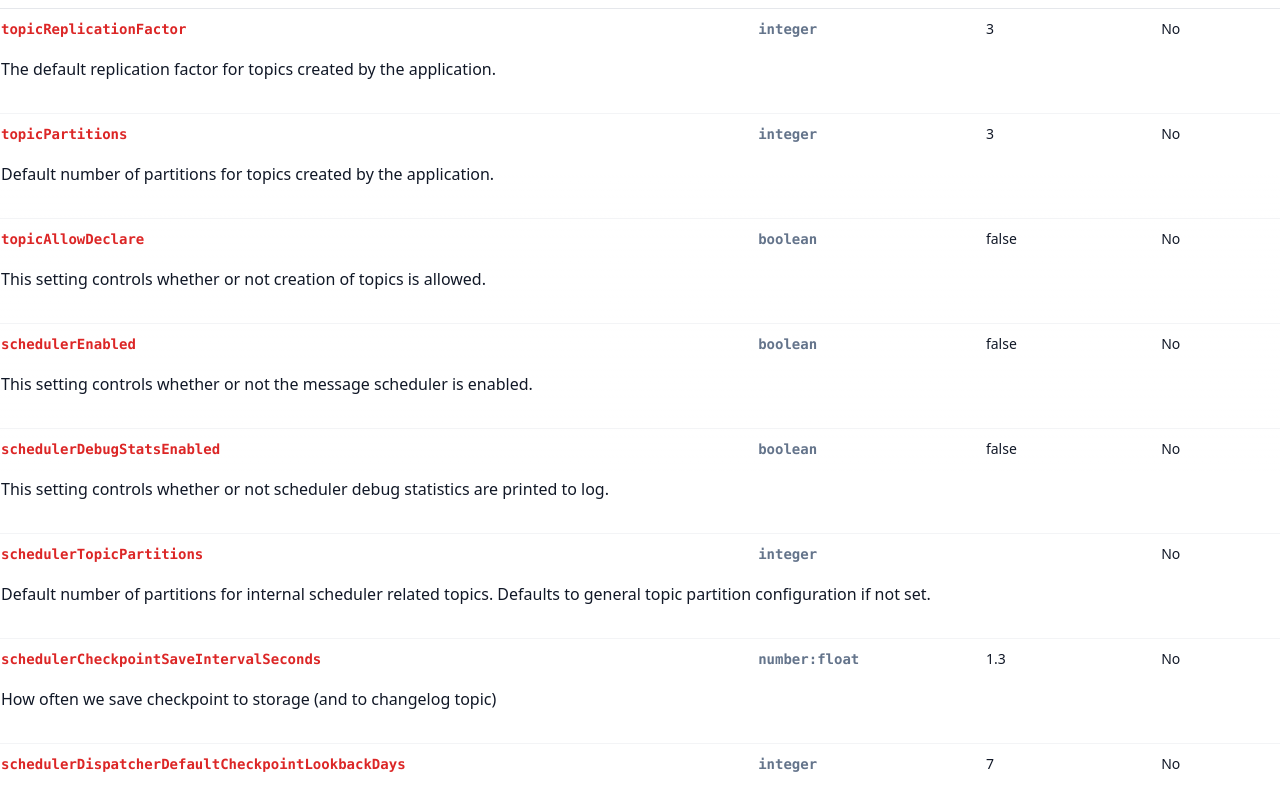
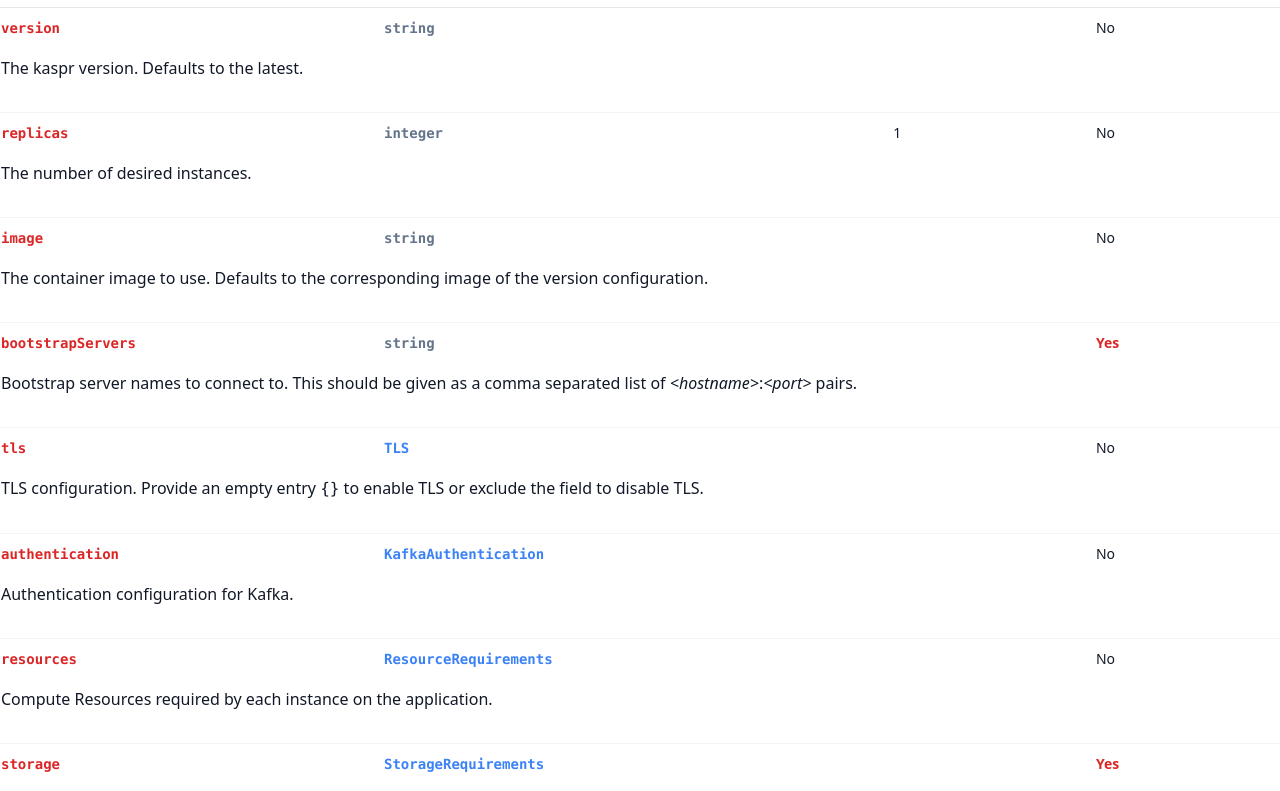
Before and after one commit to vmirz/kaspr-docs, a Next.js app: page /docs/api-reference/v1alpha1 in a window 1280 px wide. Shown: the part 629-1420 px from the top of the page. Built offline with nearby package versions, Linux system fonts and the light colour scheme.

Commit message:
Update v1alpha1.mdx

```diff
--- a/pages/docs/api-reference/v1alpha1.mdx
+++ b/pages/docs/api-reference/v1alpha1.mdx
@@ -35,6 +35,71 @@
       'Metadata that all persisted resources must have.',
       'Yes'
     ]
+  ]}
+/>
+
+## KasprAppSpec
+
+Specification of the desired settings of the application.
+
+<OptionTable
+  options={[
+    [
+      'version',
+      'string',
+      '',
+      'The kaspr version. Defaults to the latest.',
+      'No'
+    ],
+    [
+      'replicas',
+      'integer',
+      '1',
+      'The number of desired instances.',
+      'No'
+    ],
+    [
+      'image',
+      'string',
+      '',
+      'The container image to use. Defaults to the corresponding image of the version configuration.',
+      'No'
+    ],
+    [
+      'bootstrapServers',
+      'string',
+      '',
+      'Bootstrap server names to connect to. This should be given as a comma separated list of _<hostname>_:_<port>_ pairs.',
+      'Yes'
+    ],
+    [
+      'tls',
+      {'href': '#tls', label: 'TLS'},
+      '',
+      'TLS configuration. Provide an empty entry `{}` to enable TLS or exclude the field to disable TLS.',
+      'No'
+    ],
+    [
+      'authentication',
+      {'href': '#kafkaauthentication', label: 'KafkaAuthentication'},
+      '',
+      'Authentication configuration for Kafka.',
+      'No'
+    ],
+    [
+      'resources',
+      {'href': 'https://kubernetes.io/docs/reference/generated/kubernetes-api/v1.26/#resourcerequirements-v1-core', label: 'ResourceRequirements'},
+      '',
+      'Compute Resources required by each instance on the application.',
+      'No'
+    ],
+    [
+      'storage',
+      {'href': '#storagerequirements', label: 'StorageRequirements'},
+      '',
+      'Disk storage required by each instance of the application.',
+      'Yes'
+    ],
   ]}
 />
 
@@ -194,68 +259,331 @@
   ]}
 />
 
-## KasprAppSpec
+## KasprAgent
 
-Specification of the desired settings of the application.
+A distributed system processing events in a stream.
 
 <OptionTable
   options={[
     [
-      'version',
+      'apiVersion',
+      'string',
+      'kaspr.io/v1alpha1',
+      '',
+      'Yes'
+    ],
+    [
+      'kind',
+      'string',
+      'KasprAgent',
+      '',
+      'Yes'
+    ],
+    [
+      'metadata',
+      {'href': 'https://kubernetes.io/docs/reference/generated/kubernetes-api/v1.26/#objectmeta-v1-meta', label: 'ObjectMeta'},
+      '{}',
+      'Metadata that all persisted resources must have. An agent must declare a label `kaspr.io/app` with the value of the app name it will be run on.',
+      'Yes'
+    ],
+    [
+      'spec',
+      {'href': '#kaspragentspec', label: 'KasprAgentSpec'},
+      '{}',
+      'Specification of the desired behavior of the KasprAgent.',
+      'Yes'
+    ]
+  ]}
+/>
+
+## KasprAgentSpec
+
+Specification of the desired behavior of the KasprAgent.
+
+<OptionTable
+  options={[
+    [
+      'description',
       'string',
       '',
-      'The kaspr version. Defaults to the latest.',
+      'A short description of the agent for documentation purpose.',
       'No'
     ],
     [
-      'replicas',
-      'integer',
-      '1',
-      'The number of desired instances.',
+      'input',
+      {'href': '#kaspragentinput', label: 'KasprAgentInput'},
+      '{}',
+      'Input configuration for the agent.',
+      'Yes'
+    ],
+    [
+      'output',
+      {'href': '#kaspragentoutput', label: 'KasprAgentOutput'},
+      '{}',
+      'Output configuration for the agent. Processed events are sent out to the optional output.',
       'No'
     ],
     [
-      'image',
-      'string',
-      '',
-      'The container image to use. Defaults to the corresponding image of the version configuration.',
+      'processors',
+      {'href': '#kaspragentprocessors', label: 'KasprAgentProcessors'},
+      '{}',
+      'Sequence of operations that handle input events. Processors are optional and can be used to modify or act on the input events before they are sent to the output.',
+      'No'
+    ]
+  ]}
+/>
+
+## KasprAgentInput
+
+Input configuration for the KasprAgent.
+
+<OptionTable
+  options={[
+    [
+      'topic',
+      {'href': '#kaspragentinputtopic', label: 'KasprAgentInputTopic'},
+      '{}',
+      'Input topic configuration; mutually exclusive with `channel`.',
       'No'
     ],
     [
-      'bootstrapServers',
+      'channel',
+      {'href': '#kaspragentinputchannel', label: 'KasprAgentInputChannel'},
+      '{}',
+      'Input channel configuration; mutually exclusive with `topic`.',
+      'No'
+    ]
+  ]}
+/>
+
+## KasprAgentInputTopic
+
+Input topic configuration for the KasprAgent.
+
+<OptionTable
+  options={[
+    [
+      'name',
       'string',
       '',
-      'Bootstrap server names to connect to. This should be given as a comma separated list of _<hostname>_:_<port>_ pairs.',
+      'Topic names to subscribe to. This can be a single topic or a comma-separated list of topics. Required, but mutually exclusive with `pattern`.',
+      'No'
+    ],
+    [
+      'pattern',
+      'string',
+      '',
+      'Regex pattern of topic names to subscribe to. Required, but mutually exclusive with `name`.',
+      'No'
+    ],
+    [
+      'keySerializer',
+      'string',
+      'json',
+      'Serializer for the key portion of the kafka message. Must be one of `raw`, `json`, `pickle`, or `binary`.',
+      'No'
+    ],
+    [
+      'valueSerializer',
+      'string',
+      'json',
+      'Serializer for the value portion of the kafka message. Must be one of `raw`, `json`, `pickle`, or `binary`.',
+      'No'
+    ]
+  ]}
+/>
+
+## KasprAgentInputChannel
+
+Input channel configuration for the KasprAgent.
+
+<OptionTable
+  options={[
+    [
+      'name',
+      'string',
+      '',
+      'Name of the channel to subscribe to',
+      'Yes'
+    ]
+  ]}
+/>
+
+## KasprAgentOutput
+
+Output configuration for the KasprAgent.
+
+<OptionTable
+  options={[
+    [
+      'topics',
+      {'href': '#kaspragentoutputtopic', label: 'KasprAgentOutputTopic[]'},
+      '[]',
+      'List of topics to publish to.',
+      'No'
+    ]
+  ]}
+/>
+
+## KasprAgentOutputTopic
+
+Output topic configuration for the KasprAgent.
+
+<OptionTable
+  options={[
+    [
+      'name',
+      'string',
+      '',
+      'Topic name',
       'Yes'
     ],
     [
-      'tls',
-      {'href': '#tls', label: 'TLS'},
-      '',
-      'TLS configuration. Provide an empty entry `{}` to enable TLS or exclude the field to disable TLS.',
+      'ack',
+      'boolean',
+      'false',
+      'Wait for broker acknoledgement before considering the message sent.',
       'No'
     ],
     [
-      'authentication',
-      {'href': '#kafkaauthentication', label: 'KafkaAuthentication'},
-      '',
-      'Authentication configuration for Kafka.',
+      'keySerializer',
+      'string',
+      'json',
+      'Serializer for the key portion of the kafka message. Must be one of `raw`, `json`, `pickle`, or `binary`.',
       'No'
     ],
     [
-      'resources',
-      {'href': 'https://kubernetes.io/docs/reference/generated/kubernetes-api/v1.26/#resourcerequirements-v1-core', label: 'ResourceRequirements'},
-      '',
-      'Compute Resources required by each instance on the application.',
+      'valueSerializer',
+      'string',
+      'json',
+      'Serializer for the value portion of the kafka message. Must be one of `raw`, `json`, `pickle`, or `binary`.',
       'No'
     ],
     [
-      'storage',
-      {'href': '#storagerequirements', label: 'StorageRequirements'},
+      'keySelector',
+      {'href': '#code', label: 'Code'},
       '',
-      'Disk storage required by each instance of the application.',
+      'Custom code to be used to select the key of the message. The code must define a function that takes a single argument and returns a value.',
+      'No'
+    ],
+    [
+      'valueSelector',
+      {'href': '#code', label: 'Code'},
+      '',
+      'Custom code to be used to select the value of the message. The code must define a function that takes a single argument and returns a value.',
+      'No'
+    ],
+    [
+      'partitionerSelector',
+      {'href': '#code', label: 'Code'},
+      '',
+      'Custom code to be used to select the partition number of the message. The code must define a function that takes a single argument and returns an integer.',
+      'No'
+    ],
+    [
+      'headerSelector',
+      {'href': '#code', label: 'Code'},
+      '',
+      'Custom code to be used to select the headers of the message. The code must define a function that takes a single argument and returns a key and value map.',
+      'No'
+    ],
+    [
+      'predicate',
+      {'href': '#code', label: 'Code'},
+      '',
+      'Custom code to be used to select the messages to be sent. The code must define a function that takes a single argument and returns a boolean value. Predicates that return `true` will be sent to the output topic, while those that return `false` will be discarded.',
+      'No'
+    ],
+  ]}
+/>
+
+## Code
+
+Injectable custom code that is used achieve a desired outcome in a specific context.
+
+<OptionTable
+  options={[
+    [
+      'entrypoint',
+      'string',
+      '',
+      'Name of the function that is invoked. If code defines multiple functions, the first function is used as the entrypoint. To avoid ambiguity, it is recommended to explicilty specify the entrypoint.',
+      'No'
+    ],
+    [
+      'python',
+      'string',
+      '',
+      'Python code to be executed. The code must define a valid Python function to use as an entrypoint.',
       'Yes'
     ],
+  ]}
+/>
+
+## KasprAgentProcessors
+
+Chain of processors that modify input values.
+
+<OptionTable
+  options={[
+    [
+      'pipeline',
+      'array',
+      '[]',
+      'Sequence of operations to run.',
+      'Yes'
+    ],
+    [
+      'init',
+      'object',
+      '{}',
+      'Initialization code to run.',
+      'No'
+    ],
+    [
+      'operations',
+      'array',
+      '[]',
+      'Chain of operations to run on input events.',
+      'Yes'
+    ]
+  ]}
+/>
+
+## KasprAgentProcessorOperation
+
+A transform or action to take on input events.
+
+<OptionTable
+  options={[
+    [
+      'name',
+      'string',
+      '',
+      'A unique name for the operation. This is used to identify the operation in the pipeline.',
+      'Yes'
+    ],
+    [
+      'tables',
+      'list',
+      '[]',
+      "Tables which are made available for reads and writes in the operation's function.",
+      'No'
+    ],
+    [
+      'map',
+      {'href': '#code', label: 'Code'},,
+      '',
+      "Takes an input value and returns an output value which is passed down to the next operation or the agent's output .",
+      'No'
+    ],
+    [
+      'filter',
+      {'href': '#code', label: 'Code'},,
+      '',
+      "Takes an input value and determines if the event is eligible to be passed down to the next operation or the agent's output. If the filter function returns `true`, the event is passed down, otherwise it is discarded.",
+      'No'
+    ]
   ]}
 />
 
```
